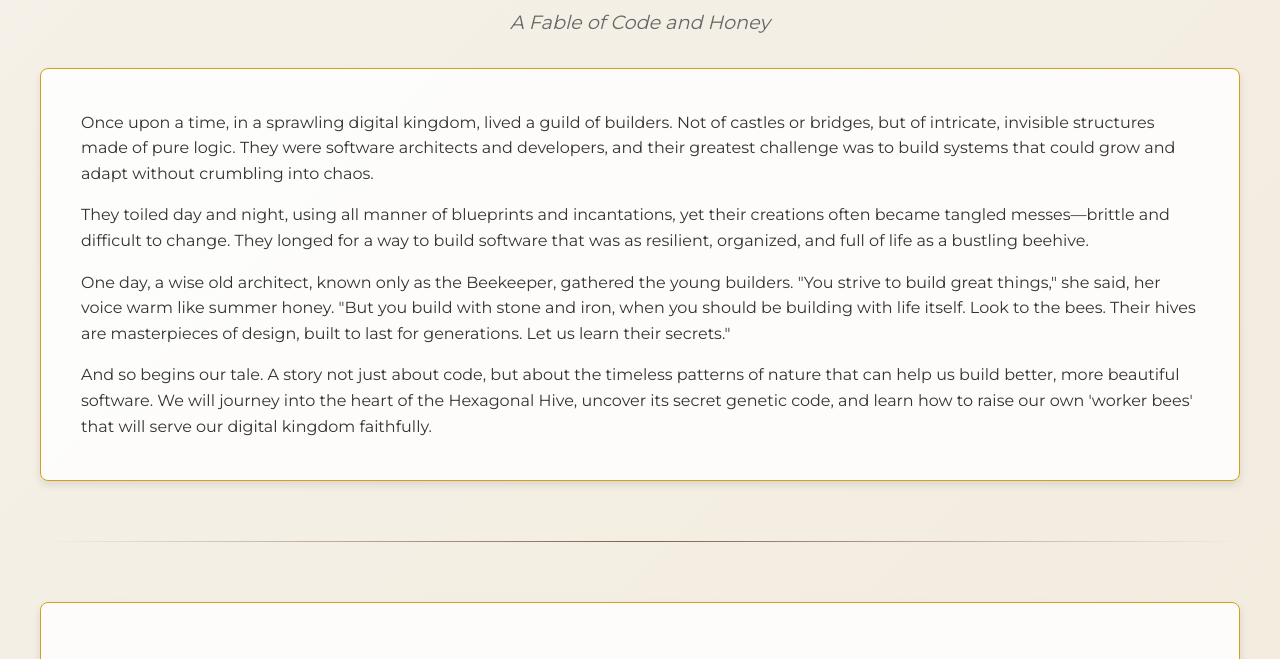
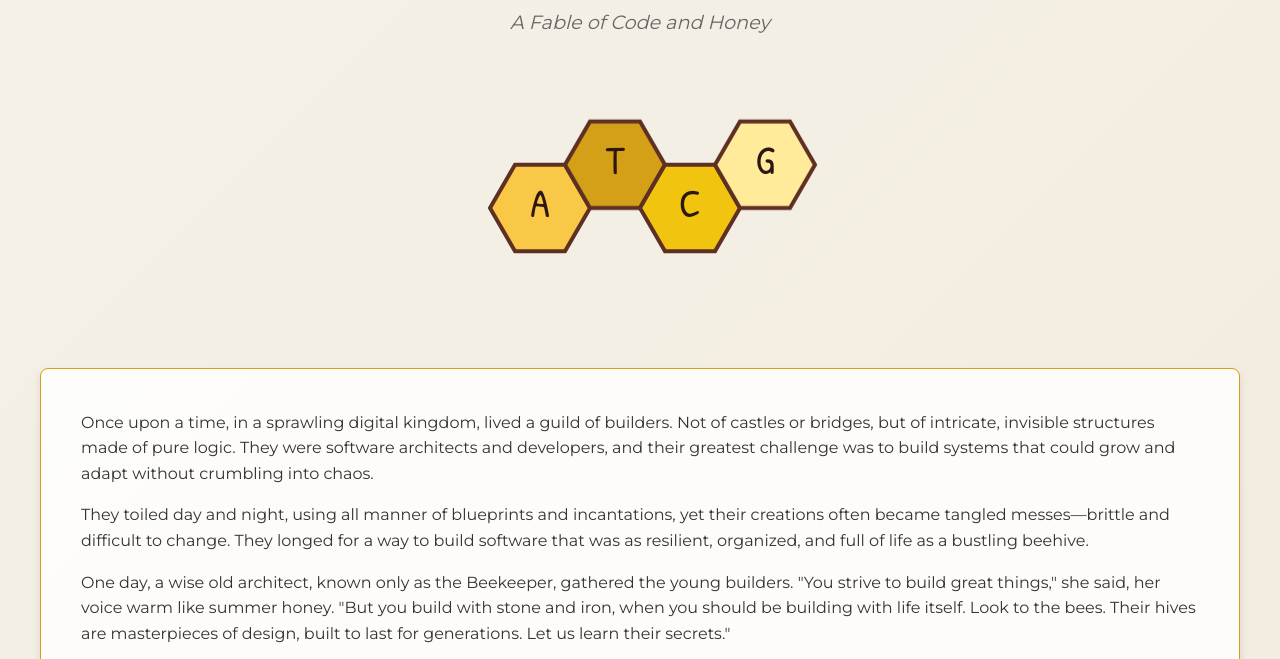
Before and after one commit to zaebee/agents, a plain HTML site: page article.html in a window 1280 px wide. Shown: the part 132-791 px from the top of the page. Drawn offline with Linux system fonts and the light colour scheme.

Commit message:
chore: added ATCG on top.

```diff
--- a/article.html
+++ b/article.html
@@ -211,6 +211,31 @@
 <body>
     <h1>The Tale of the Enchanted Apiary</h1>
     <div class="subtitle">A Fable of Code and Honey</div>
+
+    <div class="atcg-container">
+        <svg class="atcg-svg" viewBox="0 0 400 200">
+            <!-- Hexagon A -->
+            <g transform="translate(100, 100)">
+                <polygon id="hex-a" class="hexagon" points="50,0 25,43.3 -25,43.3 -50,0 -25,-43.3 25,-43.3"/>
+                <text id="text-a" class="hex-text" x="0" y="0">A</text>
+            </g>
+            <!-- Hexagon T -->
+            <g transform="translate(175, 56.7)">
+                <polygon id="hex-t" class="hexagon" points="50,0 25,43.3 -25,43.3 -50,0 -25,-43.3 25,-43.3"/>
+                <text id="text-t" class="hex-text" x="0" y="0">T</text>
+            </g>
+            <!-- Hexagon C -->
+            <g transform="translate(250, 100)">
+                <polygon id="hex-c" class="hexagon" points="50,0 25,43.3 -25,43.3 -50,0 -25,-43.3 25,-43.3"/>
+                <text id="text-c" class="hex-text" x="0" y="0">C</text>
+            </g>
+            <!-- Hexagon G -->
+            <g transform="translate(325, 56.7)">
+                <polygon id="hex-g" class="hexagon" points="50,0 25,43.3 -25,43.3 -50,0 -25,-43.3 25,-43.3"/>
+                <text id="text-g" class="hex-text" x="0" y="0">G</text>
+            </g>
+        </svg>
+    </div>
 
     <div class="content-wrapper">
         <p>Once upon a time, in a sprawling digital kingdom, lived a guild of builders. Not of castles or bridges, but of intricate, invisible structures made of pure logic. They were software architects and developers, and their greatest challenge was to build systems that could grow and adapt without crumbling into chaos.</p>
```
Also changed, not shown: article.ru.html (+25 -0 lines).
